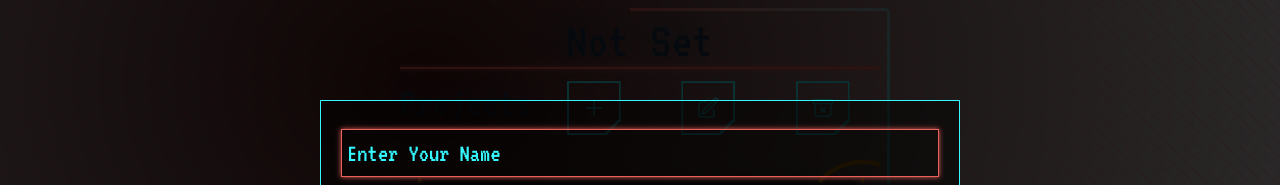
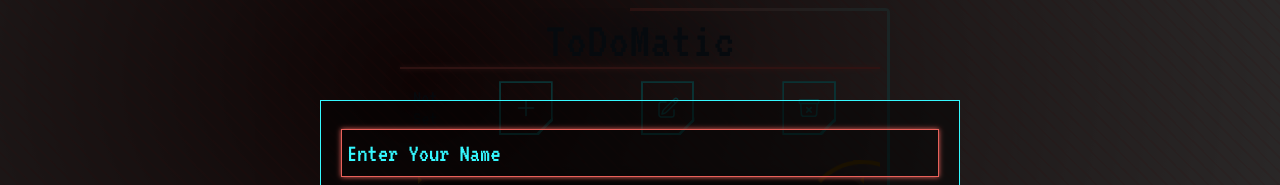
Before and after one commit to UNRIVALLEDKING/ModernTaskManager, a React (Vite) app: page / in a window 1280 px wide. Shown: the top 185 px of the page. Built offline with nearby package versions, Linux system fonts and the light colour scheme.

Commit message:
font-size fixes

```diff
--- a/src/App.jsx
+++ b/src/App.jsx
@@ -148,9 +148,11 @@ function App() {
         ) : (
           <></>
         )}
-        <h1 className="header under">{user}</h1>{" "}
-        <div className=" flex my-3">
-          <h1 className="header text-[2.5rem] mr-1">Projects</h1>
+        <h1 className="header under">ToDoMatic</h1>
+        <div className=" flex items-center my-3">
+          <h1 className="header text-[1.2rem] xxs:text-[1.8rem] mr-1">
+            {user}
+          </h1>
           <div className="flex w-full justify-around">
             <button onClick={openModal} className="bg-transparent add-btn">
               <svg
```
